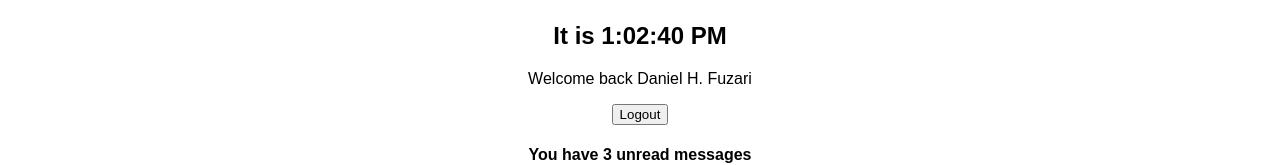
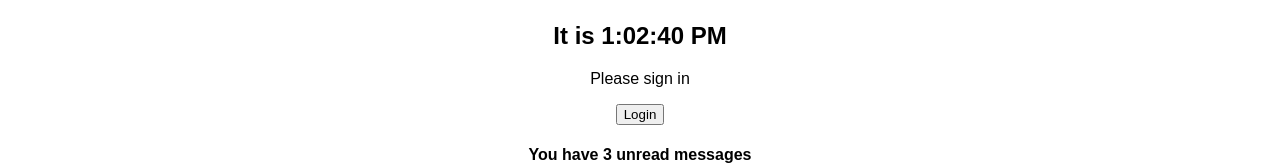
Before and after one commit to dhfuzari/reactjs-docs, a React (Create React App) app: page / in a window 1280 px wide. Shown: the part 266-431 px from the top of the page. Built offline with nearby package versions, Linux system fonts and the light colour scheme.

Commit message:
feat(Greeting): inline if-else with conditional operator

```diff
--- a/src/components/Greeting.jsx
+++ b/src/components/Greeting.jsx
@@ -4,11 +4,7 @@ import GuestGreeting from './GuestGreeting';
 
 function Greeting(props) {
     const isLoggedIn = props.isLoggedIn;
-    if(isLoggedIn) {
-        return <UserGreeting name="Daniel H. Fuzari" />
-    } else {
-        return <GuestGreeting />
-    }
+    return isLoggedIn ? <UserGreeting name="Daniel H. Fuzari" /> : <GuestGreeting />
 }
 
 export default Greeting;
--- a/src/components/LoginControl.jsx
+++ b/src/components/LoginControl.jsx
@@ -21,7 +21,7 @@ class LoginControl extends Component {
         this.handleLogoutClick = this.handleLogoutClick.bind(this);
 
         this.state = {
-            isLoggedIn: true
+            isLoggedIn: false
         };
     }
 
```
